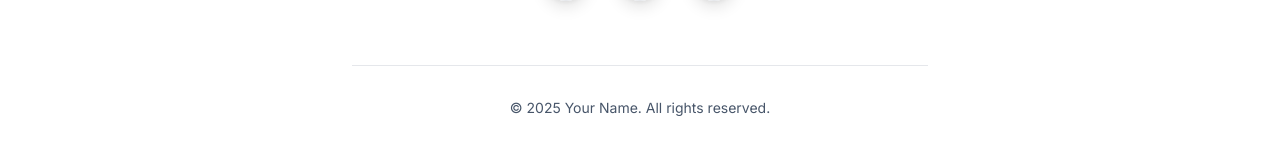
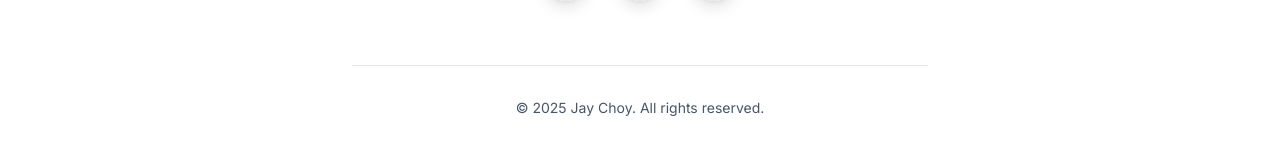
Before and after one commit to ZJay07/jay_website, a Next.js app: page / in a window 1280 px wide. Shown: the part 3312-3466 px from the top of the page. Built offline with nearby package versions, Linux system fonts and the light colour scheme.

Commit message:
name change

```diff
--- a/components/Contact.tsx
+++ b/components/Contact.tsx
@@ -50,7 +50,7 @@ function Contact() {
           variants={fadeIn('up', 'spring', 0.3, 0.75)}
           className="mt-16 text-sm text-[#475569] dark:text-[#64748b] border-t border-gray-200 dark:border-gray-700 pt-8"
         >
-          © {new Date().getFullYear()} Your Name. All rights reserved.
+          © {new Date().getFullYear()} Jay Choy. All rights reserved.
         </motion.div>
       </motion.div>
     </div>
```
